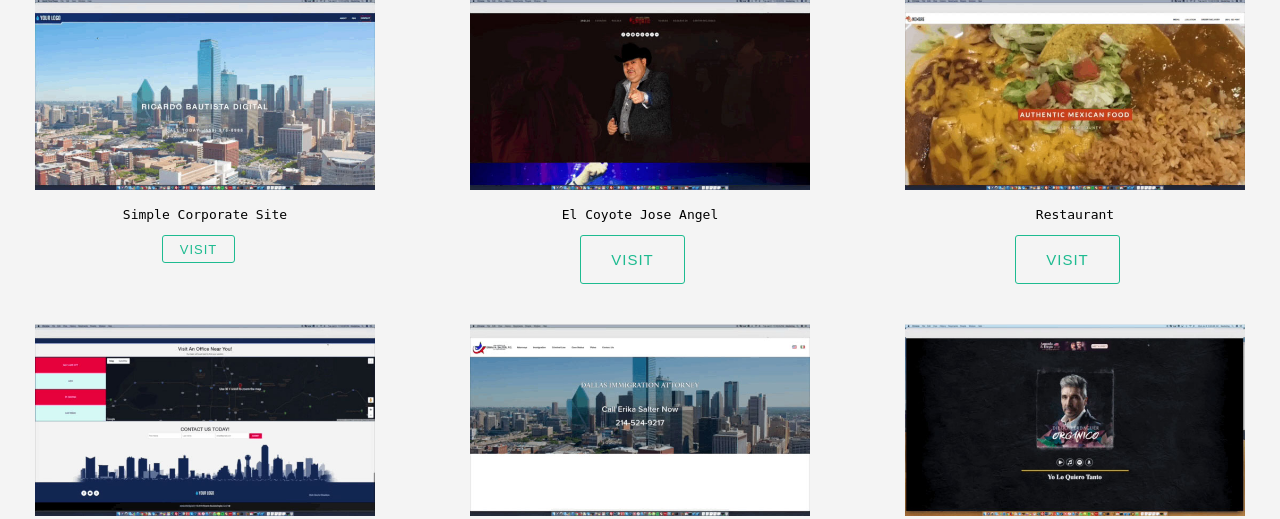
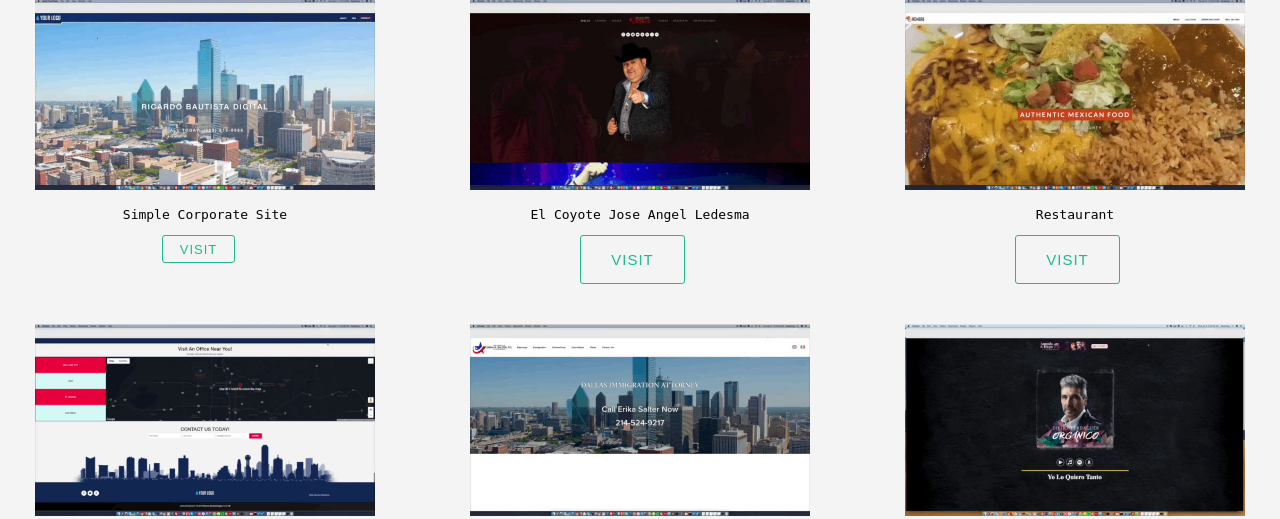
Before and after one commit to rickyhaswifi/entendy.com, a PHP site: page /portfolio/index.html in a window 1280 px wide. Shown: the part 422-941 px from the top of the page. Run offline with PHP 8.4, Linux system fonts and the light colour scheme.

Commit message:
Add files via upload

```diff
--- a/portfolio/index.html
+++ b/portfolio/index.html
@@ -35,7 +35,7 @@
 			<img class="static" src="images/music.jpg">
 
 <img class="active" src="images/music.gif">
-			<p>El Coyote Jose Angel</p>
+			<p>El Coyote Jose Angel Ledesma</p>
 				<a href="http://coyotejoseangel.com" target="_blank" class="btn btn-medium btn-green  btn-radius">VISIT</a>
 		</div>
 
--- a/portfolio/style.css
+++ b/portfolio/style.css
@@ -50,7 +50,6 @@ margin-right: auto;
 	border-style: solid;
 	border-color: #1dbb90;
 	width:100%;
-	padding: .2px;
 }
 
 header {
```
